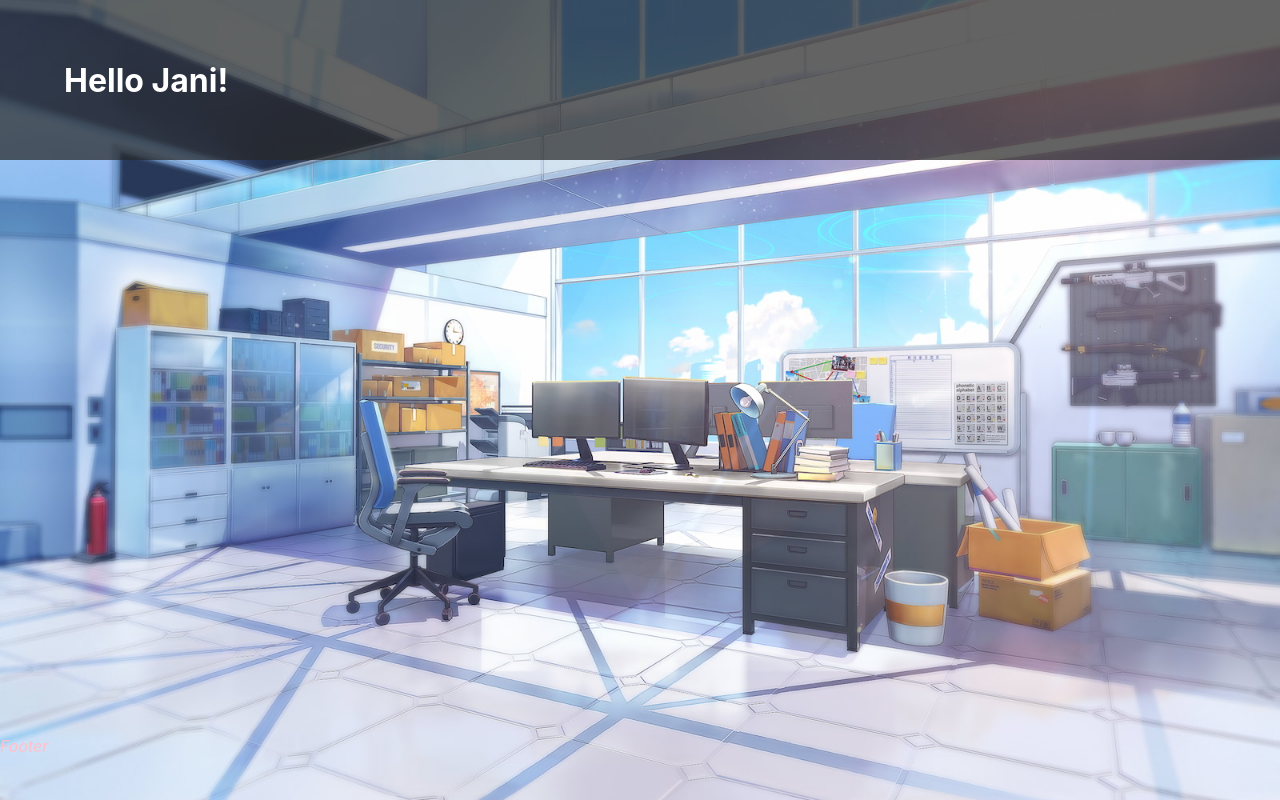
After one commit to Jani1XY/WPP, a FastAPI app: page / in a window 1280 px wide. The commit adds this page. Run offline with FastAPI, Linux system fonts and the light colour scheme; some web fonts are replaced.

Commit message:
Start redoing it

```diff
--- /dev/null
+++ b/static/js.js
@@ -0,0 +1,30 @@
+async function getWiki() {
+    console.log("RUNNING")
+    bannderDiv = document.getElementById("bannerDiv")
+    const url = 'http://localhost:2021/banners';
+
+    try {
+        const response = await fetch(url);
+
+        if (!response.ok) {
+            throw new Error(`Response status: ${response.status}`);
+        }
+
+        console.log(response);
+        r = await response.json()
+        console.log("Server üzeni: "+r.message)
+        htmlText = r.div
+
+    } catch (error) {
+        console.error(error.message);
+    }
+
+    // const parser = new DOMParser();
+    // const wiki = parser.parseFromString(htmlText, 'text/html');
+
+    // banners = wiki.querySelector("div.tabs-content.tabs-content-2")
+    // console.log(banners)
+
+    bannderDiv.innerHTML = htmlText
+    bannderDiv.style.visibility = "visible"
+}
--- a/style.css
+++ b/static/style.css
@@ -1,23 +1,19 @@
 body{
-    color: white;
+    color: pink;
     height: 100vh;
     width: 100vw;
     margin: 0px;
     font-family: Inter;
 }
 #container{
-    display: inline-grid;
-    height: 100%;
-    width: 100%;
-    background-image: url(./img/darkCity.jpg);
-    background-size: 120%;
+    height: 100vh;
+    width: 100vw;
+    background-image: url(../static/img/office.jpg);
+    background-repeat: no-repeat;
+    background-size: cover;
     background-position: center;
-    background-repeat: repeat-y;
-    grid-template-rows: 1fr 8fr 1fr;
 }
-#container img{
-    max-width: 100%;
-}
+
 header{
     display: flex;
     background-color: rgba(39, 39, 39, 0.719);
@@ -25,8 +21,7 @@ header{
     margin-top: 0px;
     font-size:xx-large;
     width: 100%;
-    height: 100%;
-    z-index: 1;
+    height: 20%;
     align-items: center;
     grid-row: 1;
 }
@@ -35,52 +30,19 @@ header p{
     margin: 0px;
 }
 main{
-    display: inline-grid;
+    /* display: inline-grid;
     grid-template-columns: 2fr 1fr 1fr 1fr 1fr 1fr 2fr;
     grid-template-rows: 7fr 3fr;
-    grid-gap: 2em;
+    grid-gap: 2em; */
     justify-items: center;
-    height: 100%;
+    height: 70%;
     width: 100%;
     color: white;
-    grid-row: 2;
+    /* grid-row: 2; */
 }
-main a{
-    display: grid;
-    margin-bottom: 2em;
-
-}
-main form{
-    width: 100%;
-    height: 6em;
-    display: grid;
-    grid-column-start: 3;
-    grid-column-end: 6;
-    align-content: center;
-
-
-}
-main form input{
-
-    background-color: black;
-    color: white;
-
-}
-main button{
-    padding: 1em;
-    border-radius: 20px;
-    border: none;
-}
-.gtul img{
-    max-height: 100%;
-}
-.gtul:hover{
-    background-color: rgb(30, 33, 206);
-
-}
-footer{
+nav{
     background-color: rgb(34, 34, 34);
-    height: 100%;
+    height: 10%;
     width: 100%;
     color: white;
     grid-row: 3;
@@ -88,10 +50,18 @@ footer{
     display: grid;
     align-content: center;
 }
-footer p{
+
+nav p{
     font-size: 350%;
 }
 
+#bannerDiv{
+    max-width: fit-content;
+}
+
+#bannerDiv img{
+    width: max-content;
+}
 
 
 @font-face {
--- /dev/null
+++ b/templates/index.html
@@ -0,0 +1,38 @@
+<!DOCTYPE html>
+<html lang="en">
+<head>
+    <meta charset="UTF-8">
+    <meta name="viewport" content="width=device-width, initial-scale=1.0">
+    <link rel="stylesheet" href="{{ url_for('static', path='/style.css') }}">
+    <link rel="icon" type="image/x-icon" href="{{ url_for('static', path='/img/favicon.ico') }}">
+    <script src="{{ url_for('static', path='/js.js') }}"></script>
+    <title>Hare's Home</title>
+</head>
+<body onload="getWiki()">
+<div id="container">
+
+    <header>
+        <p>
+            <b>Hello Jani!</b>
+        </p>
+    </header>
+    <main>
+        <div id="bannerDiv" style="visibility: hidden;">
+            <button onclick="getWiki()">press</button>
+        </div>
+
+        <!-- <form action="https://www.duckduckgo.com/search" method="get" autocomplete="off">
+            <input type="text" name="q" placeholder="search" autofocus>
+            <input type="submit" value="Keresés">
+        </form> -->
+
+        <!-- Have AI chatbot ready to go, because that's cooler -->
+    </main>
+    <footer>
+        <p>
+            <i>Footer</i>
+        </p>
+    </footer>
+</div>
+</body>
+</html>
```
Also changed, not shown: index.html (deleted, +0 -62 lines), requirements.txt (added, +43 -0 lines), test/offlineTemplate.html (added, +16 -0 lines), test/testStyle.css (added, +15 -0 lines), img/Gmail.png (deleted), img/Gmail_Logo_128px.png (deleted), img/Twitch_logo.png (deleted), img/darkCity.jpg (deleted), img/github.png (deleted), img/kreta.png (deleted), img/yt1s.png (deleted), js.js (deleted), linux_service/readme.md (added), static/img/favicon.ico (renamed from img/favicon.ico), 1 more files, 2 other files.
